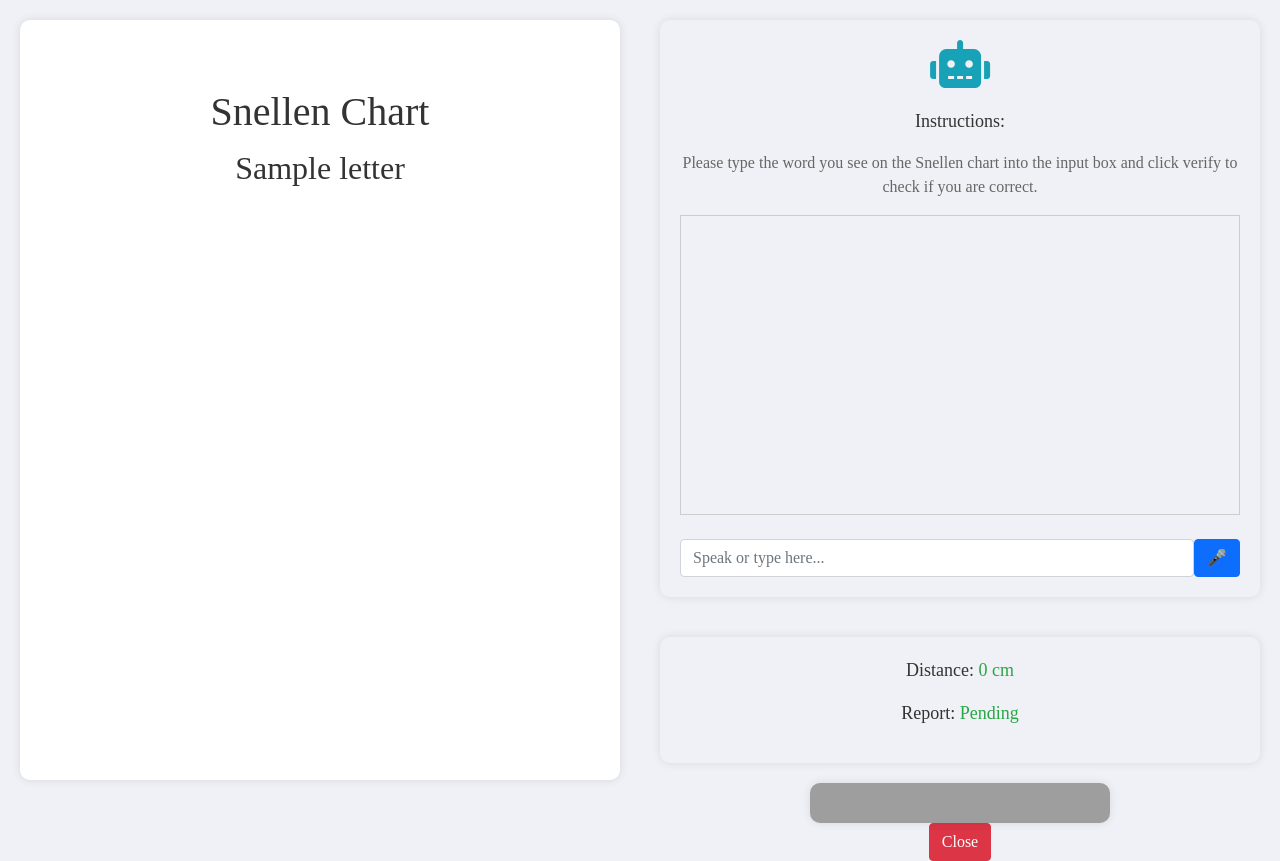
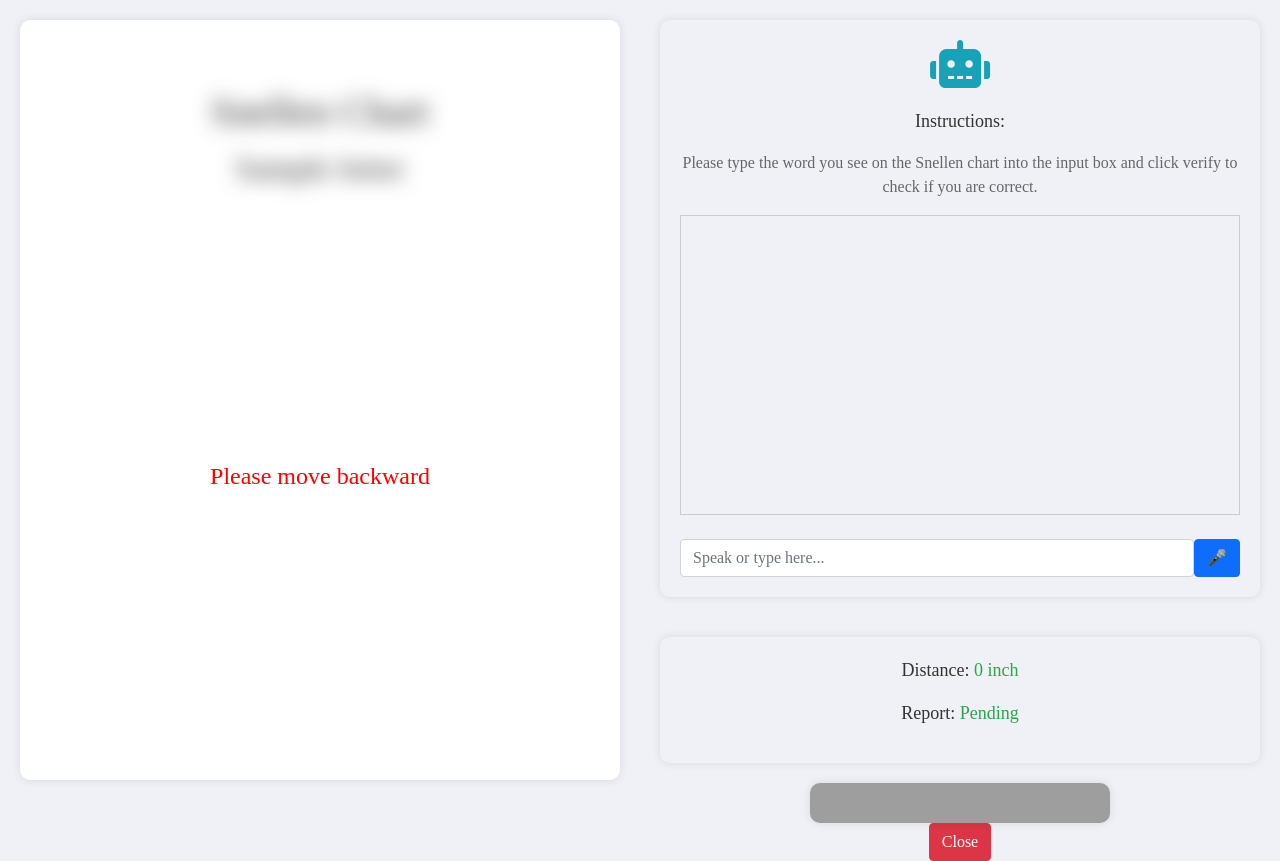
Before and after one commit to salmanghouridev/INSIGHT-EYE, a Flask app: template midyearmodel/templates/index.html in a window 1280 px wide. Run offline with Flask 2, Linux system fonts and the light colour scheme; the template is opened without the code that fills it: most values are stand-ins (such as "Sample title", 1, 10 or a date in 2020); grey boxes are pictures that could not be loaded.

Commit message:
Changes ali-dev

```diff
--- a/midyearmodel/templates/index.html
+++ b/midyearmodel/templates/index.html
@@ -3,8 +3,12 @@
   <head>
     <meta charset="UTF-8" />
     <meta name="viewport" content="width=device-width, initial-scale=1.0" />
-    <link rel="stylesheet" href="https://cdnjs.cloudflare.com/ajax/libs/font-awesome/5.15.3/css/all.min.css">
-    <link rel="stylesheet" href="https://cdn.jsdelivr.net/npm/bootstrap@5.1.3/dist/css/bootstrap.min.css">
+    <link
+      rel="stylesheet"
+      href="https://cdnjs.cloudflare.com/ajax/libs/font-awesome/5.15.3/css/all.min.css" />
+    <link
+      rel="stylesheet"
+      href="https://cdn.jsdelivr.net/npm/bootstrap@5.1.3/dist/css/bootstrap.min.css" />
     <script src="https://ajax.googleapis.com/ajax/libs/jquery/3.6.0/jquery.min.js"></script>
     <script src="https://cdn.jsdelivr.net/npm/bootstrap@5.1.3/dist/js/bootstrap.bundle.min.js"></script>
 
@@ -49,7 +53,7 @@
         box-shadow: 0 0 10px rgba(0, 0, 0, 0.1); /* Adding a shadow for a lifted effect */
         overflow: hidden; /* Ensuring nothing spills out of the box */
       }
-      #snellen-chart-container {
+      /* #snellen-chart-container {
         flex: 1;
         display: flex;
         flex-direction: column;
@@ -61,15 +65,14 @@
         margin: 20px;
         padding: 20px;
         height: 100%;
-}
+      } */
 
-#snellen-chart {
+      /* #snellen-chart {
         width: 100%;
         text-align: center;
-}
+      } */
 
-
-#word-input,
+      /* #word-input,
       #verify-button {
         margin: 10px 0;
         padding: 10px;
@@ -86,9 +89,9 @@
 
       #result {
         font-size: 18px;
-}
+      } */
 
-#snellen-chart input[type="text"] {
+      #snellen-chart input[type='text'] {
         width: 100%;
         padding: 10px;
         border: 1px solid #ccc;
@@ -99,7 +102,6 @@
       #snellen-chart button#verify-button {
         width: 100%;
       }
-
 
       .blur-overlay {
         width: 100%;
@@ -134,24 +136,19 @@
       }
 
       /* Improved styling for the Snellen Chart box */
-        .box#snellen-chart-container {
-            flex: 1;
+      #snellen-chart-container {
+        /* flex: 1;
         background-color: #fff;
         box-shadow: 0 0 10px rgba(0, 0, 0, 0.1);
         border-radius: 10px;
         margin: 20px;
-            padding: 20px;
+        padding: 20px; */
         display: flex;
         flex-direction: column;
         justify-content: center;
         align-items: center;
-        }
-
-        #snellen-chart {
-            width: 100%;
-            text-align: center;
-            font-size: xx-large;
-            color: #17a2b8;
+        filter: blur(10px); /* Adjust the blur intensity as needed */
+        z-index: 1;
       }
 
       /* Improved styling for input elements */
@@ -188,12 +185,16 @@
   </head>
   <body>
     <div class="half-column">
-  <div class="box" id="snellen-chart-container">
+      <div class="box">
+        <div id="snellen-chart-container">
           <div class="container mt-5">
             <div class="row">
               <div class="col-md-12 text-center">
                 <h1>Snellen Chart</h1>
-                  <div id="snell-chart" style="font-size: xx-large;">{{ data.Letter }}</div>
+                <div id="snell-chart" style="font-size: xx-large">
+                  {{ data.Letter }}
+                </div>
+              </div>
             </div>
           </div>
         </div>
@@ -203,45 +204,79 @@
       </div>
     </div>
     <div class="half-column">
-  <div class="box" id="ai-assistant" style="flex: 1; background-color: #f0f1f6;">
-    <i class="fas fa-robot" style="font-size: 3em; margin-bottom: 20px; color: #17a2b8;"></i>
-    <div style="text-align: center;">
-      <p style="font-size: 18px; color: #333;">Instructions:</p>
-      <p style="font-size: 16px; color: #666;">Please type the word you see on the Snellen chart into the input box and click verify to check if you are correct.</p>
+      <div
+        class="box"
+        id="ai-assistant"
+        style="flex: 1; background-color: #f0f1f6">
+        <i
+          class="fas fa-robot"
+          style="font-size: 3em; margin-bottom: 20px; color: #17a2b8"></i>
+        <div style="text-align: center">
+          <p style="font-size: 18px; color: #333">Instructions:</p>
+          <p style="font-size: 16px; color: #666">
+            Please type the word you see on the Snellen chart into the input box
+            and click verify to check if you are correct.
+          </p>
 
-      <div id="chat-interface" style="border: 1px solid #ccc; height: 300px; padding: 10px; overflow-y: scroll;">
+          <div
+            id="chat-interface"
+            style="
+              border: 1px solid #ccc;
+              height: 300px;
+              padding: 10px;
+              overflow-y: scroll;
+            ">
             <!-- Chat messages will appear here -->
           </div>
           <div class="mt-4 d-flex">
-        <input type="text" id="user-input" class="form-control" placeholder="Speak or type here..." autocomplete="off">
+            <input
+              type="text"
+              id="user-input"
+              class="form-control"
+              placeholder="Speak or type here..."
+              autocomplete="off" />
             <button id="voice-button" class="btn btn-primary ml-2">🎤</button>
           </div>
         </div>
       </div>
-  <div class="box" id="report" style="flex: 1; background-color: #f0f1f6;">
-    <div id="report-details" style="text-align: center;">
-      <p style="font-size: 18px; color: #333;">Distance: <span id="distance" style="color: #28a745;">0 cm</span></p>
+      <div class="box" id="report" style="flex: 1; background-color: #f0f1f6">
+        <div id="report-details" style="text-align: center">
+          <p style="font-size: 18px; color: #333">
+            Distance: <span id="distance" style="color: #28a745">0 cm</span>
+          </p>
           <div>
-        <p style="font-size: 18px; color: #333;">Report: <span id="word-status" style="color: #28a745;">Pending</span></p>
+            <p style="font-size: 18px; color: #333">
+              Report:
+              <span id="word-status" style="color: #28a745">Pending</span>
+            </p>
             <div id="report-table-container"></div>
           </div>
         </div>
       </div>
-  <div class="box" id="camera-feed" style="flex: 1; background-color: #f0f1f6;">
+      <div
+        class="box"
+        id="camera-feed"
+        style="flex: 1; background-color: #f0f1f6">
         <!-- Your camera feed content here -->
       </div>
-  <form method="POST" action="{{ url_for('close_camera') }}" style="text-align: center;">
+      <form
+        method="POST"
+        action="{{ url_for('close_camera') }}"
+        style="text-align: center">
         <button type="submit" class="btn btn-danger">Close</button>
       </form>
     </div>
 
     <script>
-  var recognition = new (window.SpeechRecognition || window.webkitSpeechRecognition || window.mozSpeechRecognition || window.msSpeechRecognition)();
+      var recognition = new (window.SpeechRecognition ||
+        window.webkitSpeechRecognition ||
+        window.mozSpeechRecognition ||
+        window.msSpeechRecognition)();
       recognition.lang = 'en-US';
       recognition.interimResults = false;
       recognition.maxAlternatives = 5;
 
-  $('#voice-button').click(function() {
+      $('#voice-button').click(function () {
         $(this).toggleClass('listening');
         if ($(this).hasClass('listening')) {
           recognition.start();
@@ -250,37 +285,46 @@
         }
       });
 
-  recognition.onresult = function(event) {
+      recognition.onresult = function (event) {
         var user_input = event.results[0][0].transcript;
         $('#user-input').val(user_input);
         sendInput(user_input);
       };
 
-  $('#user-input').on('keypress', function(e) {
-      if(e.which == 13) {
+      $('#user-input').on('keypress', function (e) {
+        if (e.which == 13) {
           let user_input = $(this).val();
           sendInput(user_input);
         }
       });
 
       function playInitialMessage() {
-      let msg = new SpeechSynthesisUtterance("{{ initial_message }}");
+        let msg = new SpeechSynthesisUtterance('{{ initial_message }}');
         window.speechSynthesis.speak(msg);
       }
 
       playInitialMessage();
 
       function sendInput(user_input) {
-      $('#chat-interface').append('<div><strong>You: </strong>' + user_input + '</div>');
+        $('#chat-interface').append(
+          '<div><strong>You: </strong>' + user_input + '</div>'
+        );
         console.log('Sending user input:', user_input);
 
-      $.post('/check-input', {
+        $.post(
+          '/check-input',
+          {
             user_input: user_input,
-      }, function(data) {
-          $('#chat-interface').append('<div><strong>AI: </strong>' + data.response_text + '</div>');
+          },
+          function (data) {
+            $('#chat-interface').append(
+              '<div><strong>AI: </strong>' + data.response_text + '</div>'
+            );
 
             if (data.next_data) {
-              $('#snell-chart').css('font-size', data.next_data['Font Size (px)'] + 'px').text(data.next_data['Letter']);
+              $('#snell-chart')
+                .css('font-size', data.next_data['Font Size (px)'] + 'px')
+                .text(data.next_data['Letter']);
             }
 
             if (data.report) {
@@ -305,61 +349,58 @@
 
             let msg = new SpeechSynthesisUtterance(data.response_voice);
             window.speechSynthesis.speak(msg);
-      }).fail(function(xhr, status, error) {
+          }
+        ).fail(function (xhr, status, error) {
           console.log('Error:', error);
         });
       }
 
       $(document).ready(function () {
-      displayNextWord();
+        // displayNextWord();
 
-      $("#verify-button").click(function () {
-          var word = $("#current-word").text();
-          var userInput = $("#word-input").val();
+        $('#verify-button').click(function () {
+          var word = $('#current-word').text();
+          var userInput = $('#word-input').val();
           if (word === userInput) {
-              $("#result").text("You are right");
+            $('#result').text('You are right');
             currentIndex++;
-              displayNextWord();
-              $("#word-input").val('');
-              $("#word-status").text('Correct');
+            // displayNextWord();
+            $('#word-input').val('');
+            $('#word-status').text('Correct');
           } else {
-              $("#result").text("You are wrong");
-              $("#word-status").text('Incorrect');
+            $('#result').text('You are wrong');
+            $('#word-status').text('Incorrect');
             updateReportDetails(snellenData[currentIndex]);
           }
         });
 
         function fetchDistance() {
           $.get('/get_distance', function (data) {
-              $('#distance').text(data.depth + " inch");
+            $('#distance').text(data.depth + ' inch');
             // Add blur warning message based on distance
-              var blurWarning = $("#blur-warning");
-              if (data.depth <= 5) {
-                  blurWarning.text("Please move backward");
-                  $("#snellen-chart").css('filter', 'blur(10px)');
-                  $(".blur-overlay").css('display', 'block');
-              }
-              else if (data.depth >= 50) {
-                  blurWarning.text("Please move Forward");
-                  $("#snellen-chart").css('filter', 'blur(10px)');
-                  $(".blur-overlay").css('display', 'block');
-              }
-              else {
-                  blurWarning.text("");
-                  $("#snellen-chart").css('filter', 'none');
-                  $(".blur-overlay").css('display', 'none');
+            var blurWarning = $('#blur-warning');
+            if (data.depth <= 39) {
+              blurWarning.text('Please move backward');
+              $('#snellen-chart-container').css('filter', 'blur(10px)');
+              $('.blur-overlay').css('display', 'block');
+            } else if (data.depth >= 50) {
+              blurWarning.text('Please move Forward');
+              $('#snellen-chart-container').css('filter', 'blur(10px)');
+              $('.blur-overlay').css('display', 'block');
+            } else {
+              blurWarning.text('');
+              $('#snellen-chart-container').css('filter', 'none');
+              $('.blur-overlay').css('display', 'none');
             }
           });
         }
 
         fetchDistance();
-
-      setInterval(fetchDistance, 1000); // Update every second
+        setInterval(fetchDistance);
       });
     </script>
 
     <script src="https://code.jquery.com/jquery-3.6.0.min.js"></script>
     <script src="https://cdn.jsdelivr.net/npm/bootstrap@5.1.3/dist/js/bootstrap.bundle.min.js"></script>
-
   </body>
 </html>
```
Also changed, not shown: midyearmodel/app.py (+9 -8 lines). Lines whose indentation alone changed are shown as unchanged.
